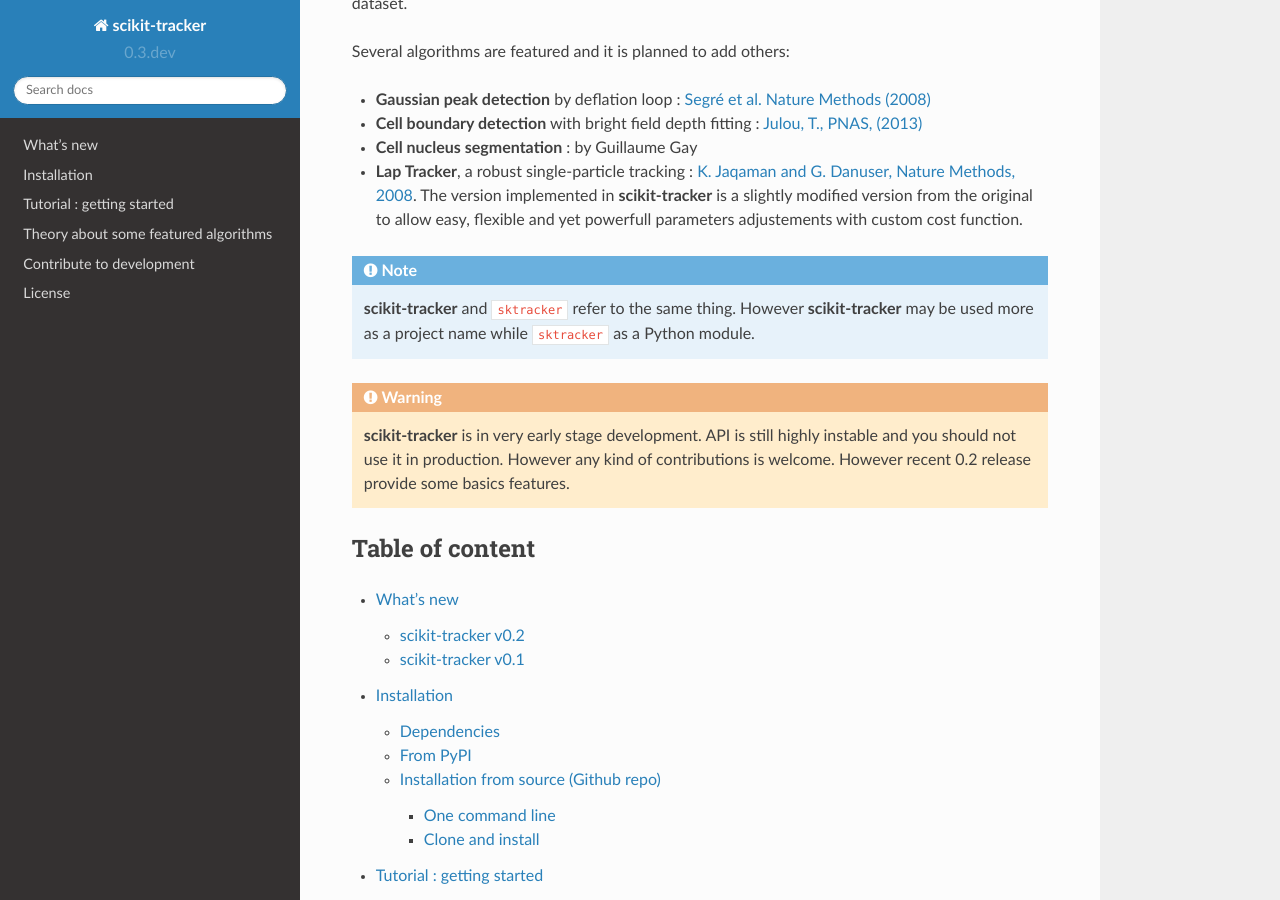
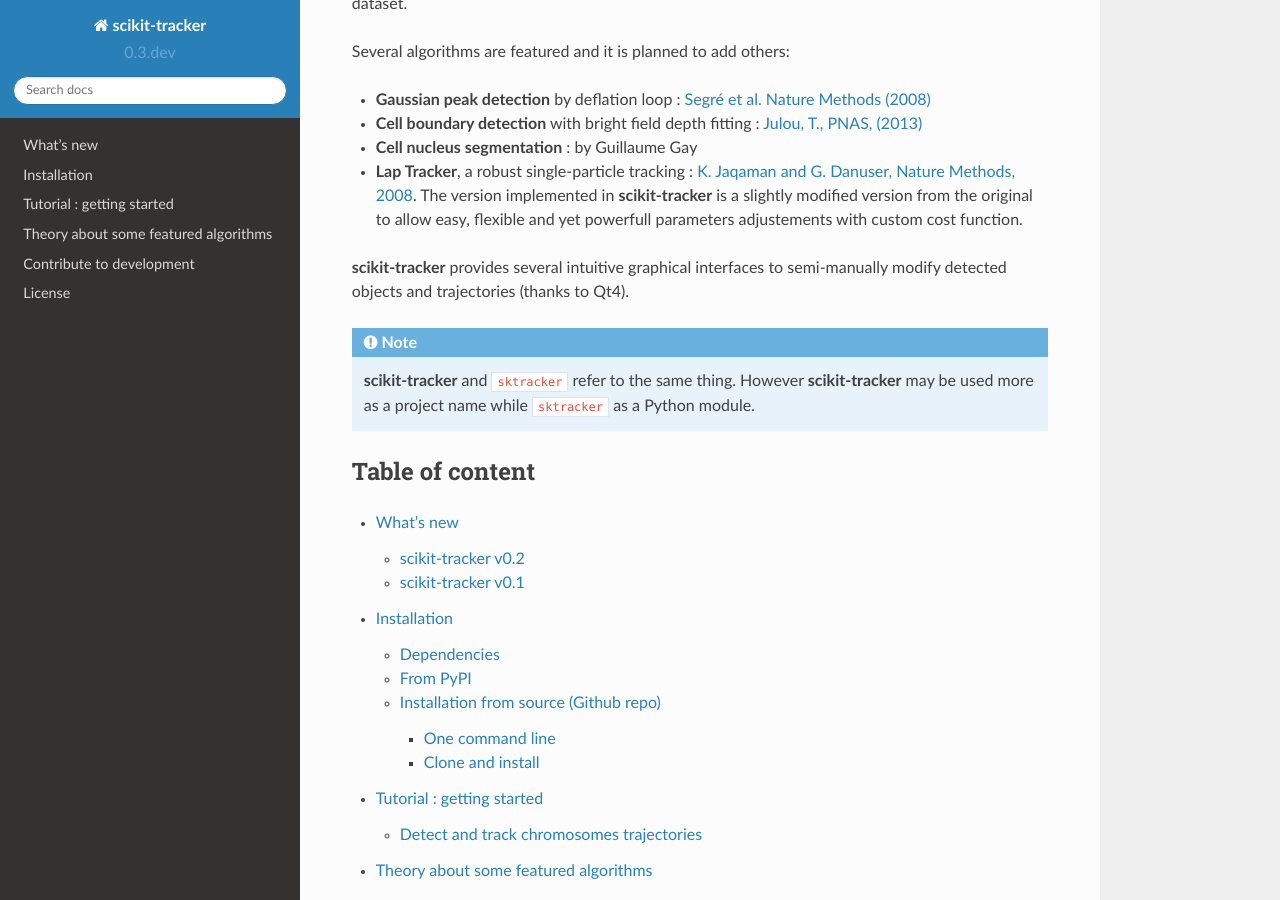
Before and after one commit to bnoi/scikit-tracker, a Sphinx documentation site: the page built from doc/source/index.txt, in a window 1280 px wide and 900 px high, scrolled down 382 px. Built offline with Sphinx 7.4.7 and the Read the Docs theme 2.0.0, drawn with Linux system fonts in a browser that asks for light colours; pages that are not in the unit, such as notebooks, are missing from menus.

```diff
--- a/doc/source/index.txt
+++ b/doc/source/index.txt
@@ -37,6 +37,8 @@ Several algorithms are featured and it is planned to add others:
    to allow easy, flexible and yet powerfull parameters adjustements
    with custom cost function.
 
+**scikit-tracker** provides several intuitive graphical interfaces to semi-manually modify detected objects and trajectories (thanks to Qt4).
+
 .. note::
     **scikit-tracker** and ``sktracker`` refer to the same thing. However **scikit-tracker** may be used more as a project name while ``sktracker`` as a Python module.
 
@@ -44,10 +46,6 @@ Several algorithms are featured and it is planned to add others:
 .. _Segré et al. Nature Methods (2008): http://www.nature.com/nmeth/journal/v5/n8/full/nmeth.1233.html
 .. _K. Jaqaman and G. Danuser, Nature Methods, 2008: http://www.nature.com/nmeth/journal/v5/n8/full/nmeth.1237.html
 .. _Julou, T., PNAS, (2013): http://www.pnas.org/content/early/2013/07/10/1301428110
-
-.. warning::
-
-    **scikit-tracker** is in very early stage development. API is still highly instable and you should not use it in production. However any kind of contributions is welcome. However recent 0.2 release provide some basics features.
 
 Table of content
 ----------------
```
Also changed, not shown: README.md (+2 -3 lines).
